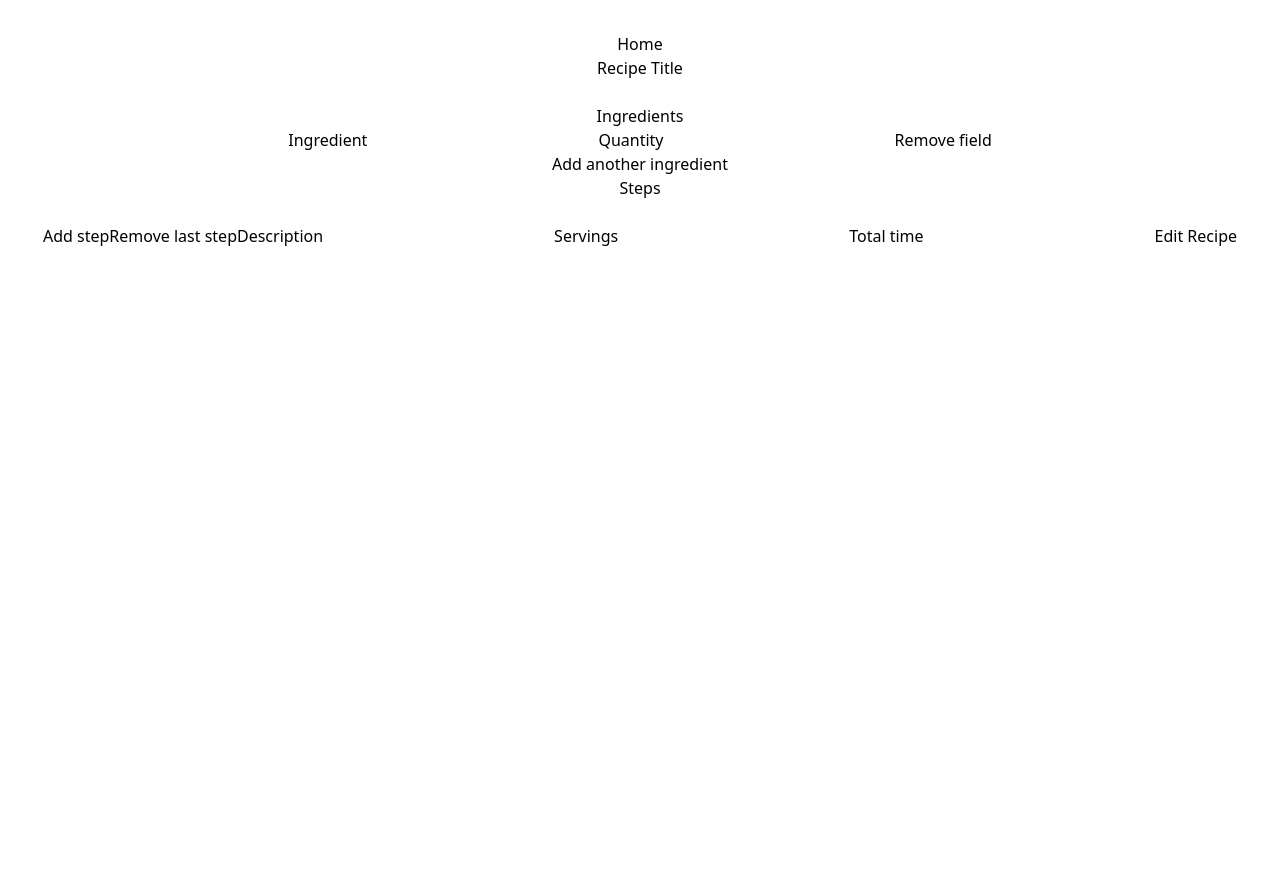
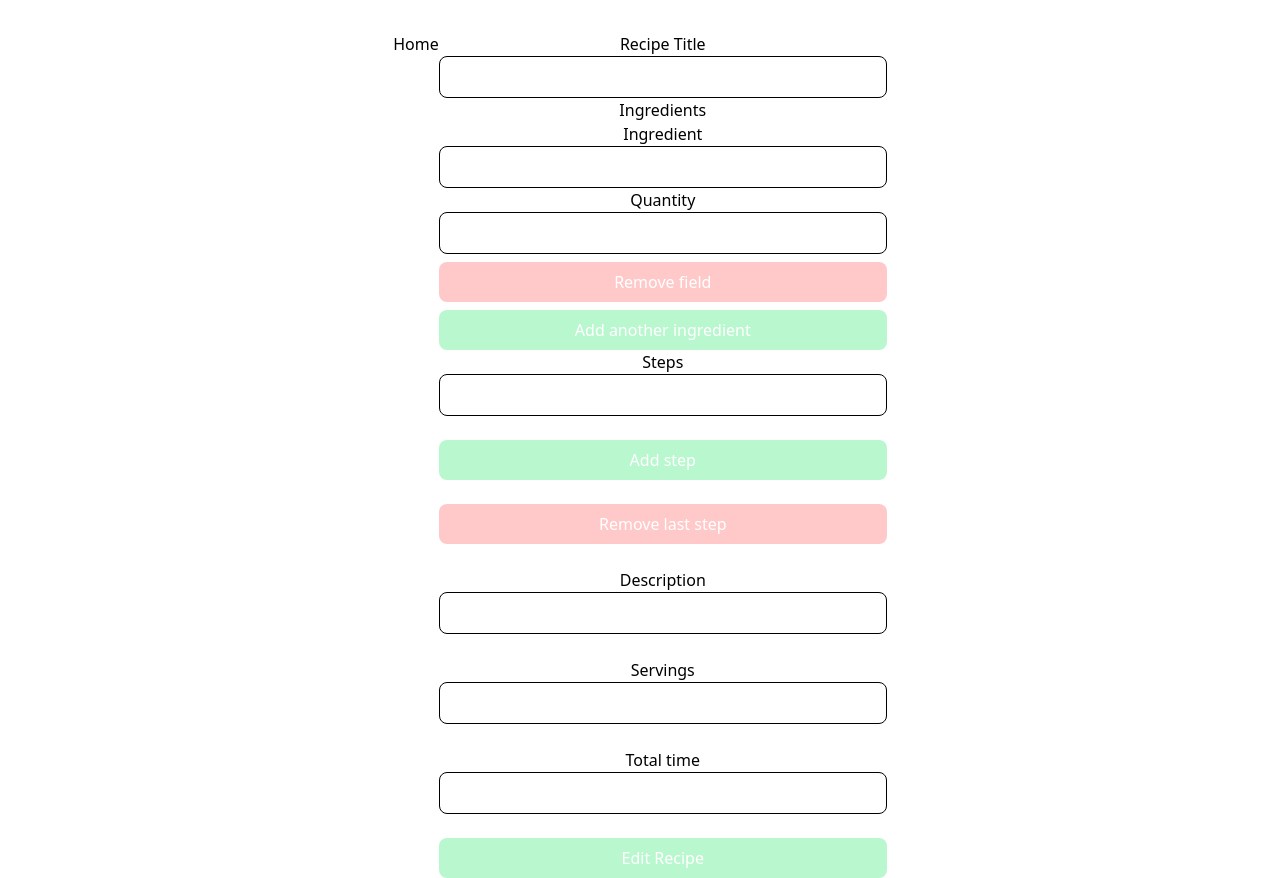
Before and after one commit to filipecx/recipes-front, a React (Vite) app: page /editRecipe/1 in a window 1280 px wide. Before the commit the page ends 800 px from the top, so only its background shows below. Built offline with nearby package versions, Linux system fonts and the light colour scheme; no server answers.

Commit message:
fix: mandatory fields

```diff
--- a/src/components/AddListModal.jsx
+++ b/src/components/AddListModal.jsx
@@ -28,15 +28,19 @@ export function AddListModal({isOpen}) {
     }
     if (isOpen) {
         return (
-            <div className="ListModal">
-                <p>Add a new list</p>
-                <form onSubmit={handleSubmit}>
+            <div className="flex h-screen bg-secondary justify-center ">
+                <form className="w-4/5 max-w-md space-y-6" onSubmit={handleSubmit}>
                     <label htmlFor="">
                         List name
-                    <input type="text"  onChange={(e) => setListName(e.target.value)}/>
+                    <input
+                    required
+                    className={`w-full px-4 py-2 border rounded-lg focus:outline-none focus:ring-2  focus:ring-green-500`}
+                    type="text"  onChange={(e) => setListName(e.target.value)}/>
                     </label>
 
-                    <button type="submit">Add list</button>
+                    <button
+                    className="my-2 w-full bg-green-200 text-white py-2 rounded-lg hover:bg-green-600"
+                    type="submit">Add list</button>
                 </form>
             </div>
         )
--- a/src/components/AddRecipeModal.jsx
+++ b/src/components/AddRecipeModal.jsx
@@ -3,6 +3,8 @@ import { useState } from "react"
 import { FormInput } from "./FormInput"
 
 export function AddRecipeModal({ isAddRecipeOpen, listId }) {
+
+    const [error, setError] = useState('')
     const [name, setName] = useState("")
 
     const [ingredientData, setIngredientData] = useState({name: "", quantity: ""})
@@ -33,7 +35,19 @@ export function AddRecipeModal({ isAddRecipeOpen, listId }) {
 
     const handleSubmit = async (e) => {
         e.preventDefault()
-        console.log(listId)
+        const recipeInfo = {
+            name: name,
+            ingredients: arrayOfIngredients,
+            steps: arrayOfSteps,
+            description: description
+        }
+        const isEmpty = Object.values(recipeInfo).some(value => value === "")
+
+        if (isEmpty) {
+            setError("All field must be filled")
+            return
+        }
+
         try {
             const response = await Axios.post(`http://localhost:8080/recipes`, {
                 name: name,
@@ -50,6 +64,10 @@ export function AddRecipeModal({ isAddRecipeOpen, listId }) {
         } catch (error) {
             console.error(error, "Failed to add recipe")
         }
+
+    }
+
+    const handleError = async (e) => {
 
     }
 
@@ -162,6 +180,7 @@ export function AddRecipeModal({ isAddRecipeOpen, listId }) {
                         value={description.time}
                         onChange={(e) => setDescription({...description, time: e.target.value})}/>
                     </label>
+                    {error && <p className="text-red-500">{error}</p>}
                     <button
                     className="w-full bg-green-200 text-white py-2 rounded-lg hover:bg-green-600"
                     type="submit">Add Recipe</button>
--- a/src/components/ListsContainer.jsx
+++ b/src/components/ListsContainer.jsx
@@ -42,8 +42,8 @@ export function ListsContainer() {
   }, [])
 
   return (
-    <div className="w-full max-w-md mx-auto my-4 p-4 cursor-pointer">
-      <div className="flex-col justify-start">
+    <div className="w-full max-w-md mx-auto my-4 p-4">
+      <div className="flex-col">
         {
           lists.map((list) => {
             return (
@@ -51,16 +51,20 @@ export function ListsContainer() {
                   <ListCard
                   title={list.name}
                   description={list.description}
-                  listId={list.id} key={list.id}
+                  listId={list.id}
+                  key={list.id}
                   removeList={removeList}
-                  isExpanded={expandedListId === list.id}/>
+                  isExpanded={expandedListId === list.id}
+                  lists={lists}
+                  setLists={setLists}
+                  />
               </div>
           )
           })
         }
         <div onClick={() => setAddListOpen(!isAddListOpen)}>
 
-          { isAddListOpen ? <p>xxxxxxxxxxxxxX</p> : <button type="button" className="w-full bg-green-200 text-white py-2 rounded-lg hover:bg-green-600">Add List</button>}
+          { isAddListOpen ? <button type="button" className="my-4">X</button> : <button type="button" className="my-4 cursor-pointer w-full bg-green-200 text-white py-2 rounded-lg hover:bg-green-600">Add List</button>}
         </div>
         <AddListModal isOpen={isAddListOpen}/>
 
--- a/src/components/listContainer.jsx
+++ b/src/components/listContainer.jsx
@@ -1,7 +1,7 @@
 export function listContainer() {
   return (
     <>
-      <h1>Your recipe title here</h1>);
+      <h1>Your recipe title here</h1>;
     </>
   );
 }
--- a/src/pages/EditRecipe.jsx
+++ b/src/pages/EditRecipe.jsx
@@ -4,6 +4,8 @@ import Axios from 'axios'
 import { Link } from "react-router";
 
 export function EditRecipe () {
+    const [error, setError] = useState('')
+
     const [recipeForm, setRecipeForm] = useState({
         name: '',
         ingredients: [{name: '', quantity: ''}],
@@ -31,6 +33,19 @@ export function EditRecipe () {
 
     const sendChanges = async (e) => {
         e.preventDefault()
+
+        const recipeInfo = {
+            name: recipeForm.name,
+            ingredients: arrayOfIngredients,
+            steps: arrayOfSteps,
+            description: recipeForm.description
+        }
+        const isEmpty = Object.values(recipeInfo).some(value => value === "")
+
+        if (isEmpty) {
+            setError("All field must be filled")
+            return
+        }
 
         try {
             const response = await Axios.put(`http://localhost:8080/recipes/recipe/${recipeId}`, {
@@ -93,12 +108,18 @@ export function EditRecipe () {
 
     return (
 
-        <>
+        <div className="flex h-screen bg-secondary justify-center ">
             <Link to={"/"}>Home</Link>
-                <form onSubmit={sendChanges}>
+                <form className="w-4/5 max-w-md space-y-6" onSubmit={sendChanges}>
                     <label htmlFor="">
                         <p>Recipe Title</p>
-                        <input type="text" name="name" value={recipeForm.name} onChange={(e) => setRecipeForm({...recipeForm, name: e.target.value})}/>
+                        <input
+                        required
+                        className={`w-full px-4 py-2 border rounded-lg focus:outline-none focus:ring-2  focus:ring-green-500`}
+                        type="text"
+                        name="name"
+                        value={recipeForm.name}
+                        onChange={(e) => setRecipeForm({...recipeForm, name: e.target.value})}/>
                     </label>
                     <label htmlFor="">
                         <p>Ingredients</p>
@@ -107,15 +128,31 @@ export function EditRecipe () {
                             return (
                                 <div key={index}>
                                     <label name="ingredient_name">Ingredient</label>
-                                    <input type="text" value={ingredient.name} name='name' onChange={(e) => handleChange(e, index, arrayOfIngredients)}/>
+                                    <input
+                                    required
+                                    className={`w-full px-4 py-2 border rounded-lg focus:outline-none focus:ring-2  focus:ring-green-500`}
+                                    type="text"
+                                    value={ingredient.name}
+                                    name='name'
+                                    onChange={(e) => handleChange(e, index, arrayOfIngredients)}/>
                                     <label name="ingredient_quantity">Quantity</label>
-                                    <input type="text" value={ingredient.quantity} name='quantity' onChange={(e) => handleChange(e, index, arrayOfIngredients)} />
-                                    <button type="button" onClick={() => removeField(index)}>Remove field</button>
+                                    <input
+                                    required
+                                    className={`w-full px-4 py-2 border rounded-lg focus:outline-none focus:ring-2  focus:ring-green-500`}
+                                    type="text"
+                                    value={ingredient.quantity}
+                                    name='quantity'
+                                    onChange={(e) => handleChange(e, index, arrayOfIngredients)} />
+                                    <button
+                                    className="w-full bg-red-200 text-white my-2 py-2 rounded-lg hover:bg-red-600"
+                                    type="button" onClick={() => removeField(index)}>Remove field</button>
                                 </div>
                             )
                         })
                     }
-                    <button type="button" onClick={addIngredientInput}>Add another ingredient</button>
+                    <button
+                    className="w-full bg-green-200 text-white py-2 rounded-lg hover:bg-green-600"
+                    type="button" onClick={addIngredientInput}>Add another ingredient</button>
                     </label>
 
 
@@ -127,25 +164,57 @@ export function EditRecipe () {
                                 return (
                                     <div key={index}>
                                         <label name="text"></label>
-                                        <input type="text" value={step.text} name="text" onChange={(e) => handleChange(e, index, arrayOfSteps)}/>
+                                        <input
+                                        required
+                                        className={`w-full px-4 py-2 border rounded-lg focus:outline-none focus:ring-2  focus:ring-green-500`}
+                                        type="text"
+                                        value={step.text}
+                                        name="text"
+                                        onChange={(e) => handleChange(e, index, arrayOfSteps)}/>
                                     </div>
                                 )
                             })
                         }
-                        <button type="button" onClick={addStepInput}>Add step</button>
-                        <button type="button" onClick={removeLastStep}>Remove last step</button>
+                        <button
+                        className="w-full bg-green-200 text-white py-2 rounded-lg hover:bg-green-600"
+                        type="button" onClick={addStepInput}>Add step</button>
+                        <button
+                        className="w-full bg-red-200 text-white py-2 rounded-lg hover:bg-red-600"
+                        type="button" onClick={removeLastStep}>Remove last step</button>
 
 
                     <label htmlFor="">Description</label>
                     {/* changin state of nested object */}
-                    <input type="text" name="text" value={recipeForm.description.text} onChange={(e) => setRecipeForm({...recipeForm, description: {...recipeForm.description, text: e.target.value}})}/>
+                    <input
+                    className={`w-full px-4 py-2 border rounded-lg focus:outline-none focus:ring-2  focus:ring-green-500`}
+                    type="text"
+                    name="text"
+                    value={recipeForm.description.text}
+                    onChange={(e) => setRecipeForm({...recipeForm, description: {...recipeForm.description, text: e.target.value}})}/>
+
                     <label htmlFor="">Servings</label>
-                    <input type="text" name="makes" value={recipeForm.description.makes} onChange={(e) => setRecipeForm({...recipeForm, description: {...recipeForm.description, makes: e.target.value}})}/>
+                    <input
+                    required
+                    className={`w-full px-4 py-2 border rounded-lg focus:outline-none focus:ring-2  focus:ring-green-500`}
+                    type="text"
+                    name="makes"
+                    value={recipeForm.description.makes}
+                    onChange={(e) => setRecipeForm({...recipeForm, description: {...recipeForm.description, makes: e.target.value}})}/>
+
                     <label htmlFor="">Total time</label>
-                    <input type="text" name="time" value={recipeForm.description.time} onChange={(e) => setRecipeForm({...recipeForm, description: {...recipeForm.description, time: e.target.value}})}/>
+                    <input
+                    required
+                    className={`w-full px-4 py-2 border rounded-lg focus:outline-none focus:ring-2  focus:ring-green-500`}
+                    type="text"
+                    name="time"
+                    value={recipeForm.description.time}
+                    onChange={(e) => setRecipeForm({...recipeForm, description: {...recipeForm.description, time: e.target.value}})}/>
 
-                    <button type="submit">Edit Recipe</button>
+                    {error && <p className="text-red-500">{error}</p>}
+                    <button
+                    className="w-full bg-green-200 text-white py-2 rounded-lg hover:bg-green-600"
+                    type="submit">Edit Recipe</button>
                 </form>
-            </>
+            </div>
     )
 }
```
